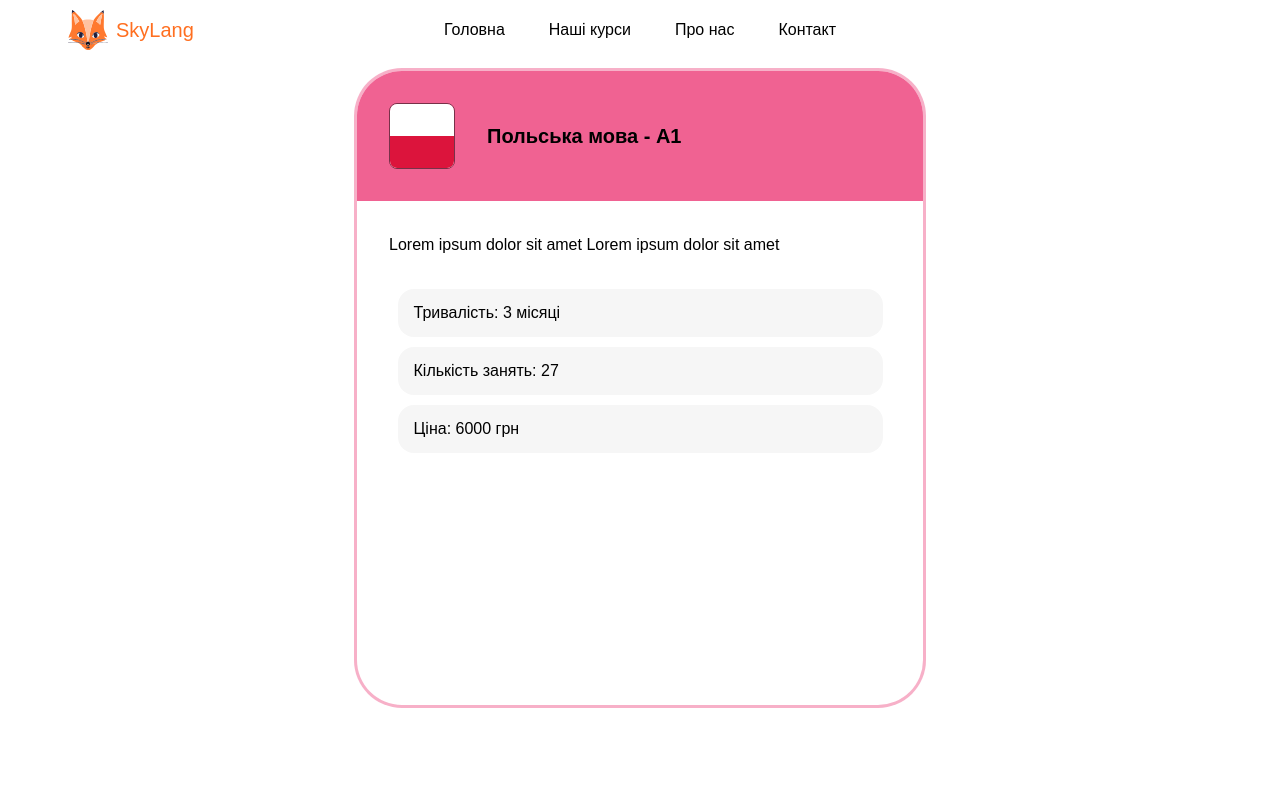
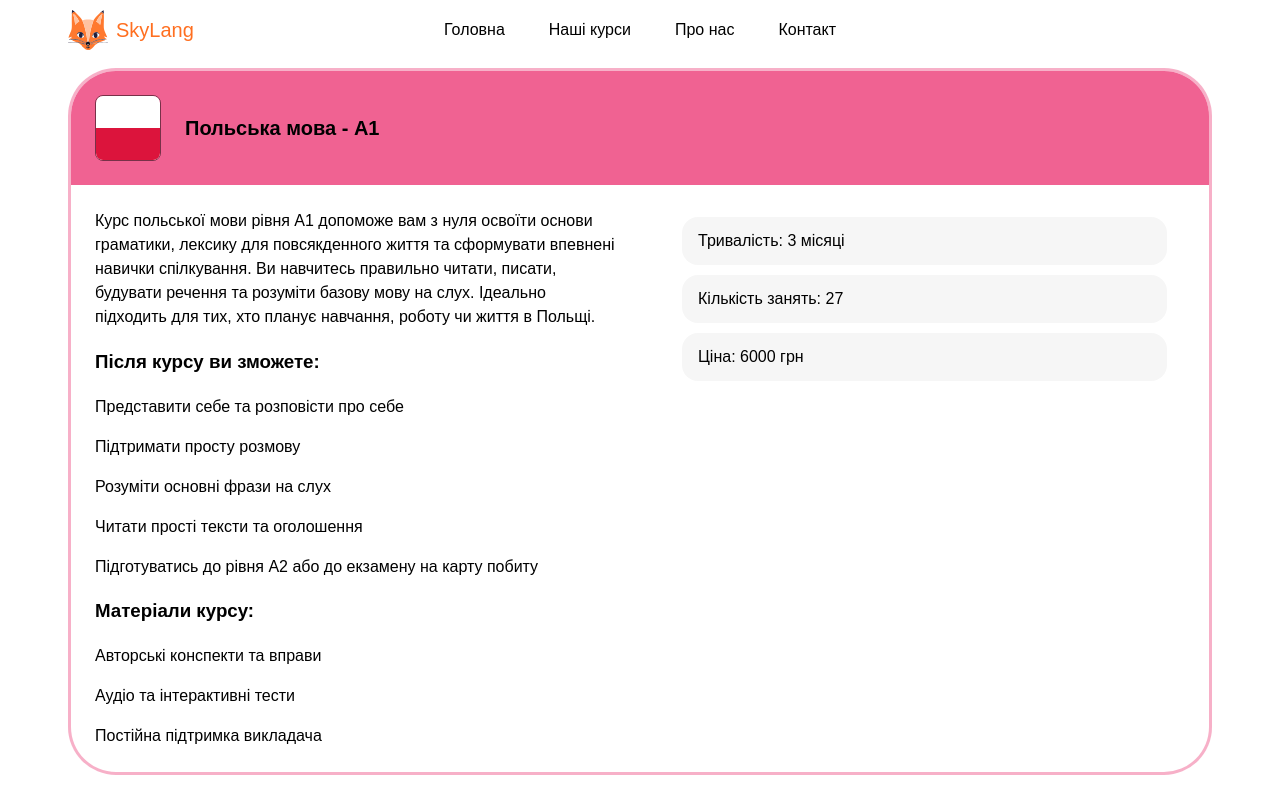
Before and after one commit to andrewvergun/skylang, a Next.js app: page /courses in a window 1280 px wide. Shown: the top 800 px of the page. Built offline with nearby package versions, Linux system fonts and the light colour scheme.

Commit message:
minor changes

```diff
--- a/src/app/courses/page.js
+++ b/src/app/courses/page.js
@@ -1,21 +1,54 @@
 import CourseItemBig from "@/components/CourseItemBig/CourseItemBig";
-const KrakowBg = '/assets/Krakow_bg.jpg';
+
 const Flag_of_Poland = '/svg/Flag_of_Poland.svg';
+
+const coursePolishA1 = {
+  primaryColor: '#F06292',
+  borderColor: 'rgba(240, 98, 146, 0.5)',
+  icon: Flag_of_Poland,
+  title: 'Польська мова - A1',
+  courseDuration: '3 місяці',
+  price: '6000 грн',
+  numberOfLessons: '27',
+  description: (
+      <div className="course-description">
+        <p>
+          Курс польської мови рівня A1 допоможе вам з нуля освоїти основи граматики, лексику для повсякденного життя та сформувати впевнені навички спілкування. Ви навчитесь правильно читати, писати, будувати речення та розуміти базову мову на слух. Ідеально підходить для тих, хто планує навчання, роботу чи життя в Польщі.
+        </p>
+        <div className="course-section">
+          <h3>Після курсу ви зможете:</h3>
+          <p>Представити себе та розповісти про себе</p>
+          <p>Підтримати просту розмову</p>
+          <p>Розуміти основні фрази на слух</p>
+          <p>Читати прості тексти та оголошення</p>
+          <p>Підготуватись до рівня A2 або до екзамену на карту побиту</p>
+        </div>
+
+        <div className="course-section">
+          <h3>Матеріали курсу:</h3>
+          <p>Авторські конспекти та вправи</p>
+          <p>Аудіо та інтерактивні тести</p>
+          <p>Постійна підтримка викладача</p>
+        </div>
+      </div>
+  )
+
+
+};
 
 const Page = () => {
   return (
-    <CourseItemBig
-        primaryColor='#F06292'
-        borderColor='rgba(240, 98, 146, 0.5)'
-        icon={Flag_of_Poland}
-        title='Польська мова - А1'
-        description='Lorem ipsum dolor sit amet Lorem ipsum dolor sit amet'
-        courseDuration = '3 місяці'
-        price='6000 грн'
-        numberOfLessons='27'
-    />
+      <CourseItemBig
+          primaryColor={coursePolishA1.primaryColor}
+          borderColor={coursePolishA1.borderColor}
+          icon={coursePolishA1.icon}
+          title={coursePolishA1.title}
+          description={coursePolishA1.description}
+          courseDuration={coursePolishA1.courseDuration}
+          price={coursePolishA1.price}
+          numberOfLessons={coursePolishA1.numberOfLessons}
+      />
+  );
+};
 
-  )
-}
-
-export default Page
+export default Page;
--- a/src/components/CourseItemBig/CourseItemBig.js
+++ b/src/components/CourseItemBig/CourseItemBig.js
@@ -20,9 +20,12 @@ const CourseItemBig = ({
 
             </div>
             <div className="course-item-big__bottom">
-                <p className='description'>
+                <div className="course-item-big__bottom--left">
+                    <div className='description'>
                         {description}
-                </p>
+                    </div>
+                </div>
+                <div className="course-item-big__bottom--right">
                     <div className="details">
                         <div className="details-item">
                             <p>Тривалість: {courseDuration}</p>
@@ -36,6 +39,8 @@ const CourseItemBig = ({
                             <p>Ціна: {price}</p>
                         </div>
                     </div>
+                </div>
+
 
             </div>
         </div>
--- a/src/styles/components/CourseItemBig.css
+++ b/src/styles/components/CourseItemBig.css
@@ -1,7 +1,7 @@
 .course-item-big__container {
     box-sizing: border-box;
-    width: 572px;
-    height: 640px;
+    width: 1144px;
+    height: auto;
     background-color: white;
     border-radius: 48px;
     margin-left: auto;
@@ -26,21 +26,29 @@ h2{
 .description {
     text-wrap: wrap;
     font-size: 16px;
-    margin: 32px;
+    margin: 24px;
 
 }
 .course-item-big__icon {
     object-fit: cover;
     border-radius: 8px;
     border: 1px solid rgba(0, 0, 0, 0.5);
-    margin: 32px;
+    margin: 24px;
 }
 
 .course-item-big__bottom {
-    flex: 4;
+    flex: 5;
+    display: flex;
+    flex-direction: row;
+}
+.course-item-big__bottom--left {
+    flex: 1;
+}
+.course-item-big__bottom--right{
+    flex: 1;
 }
 .details {
-    margin-top: auto;
+    margin-top: 32px;
 }
 .details-item {
     box-sizing: border-box;
```
Lines whose indentation alone changed are shown as unchanged.
